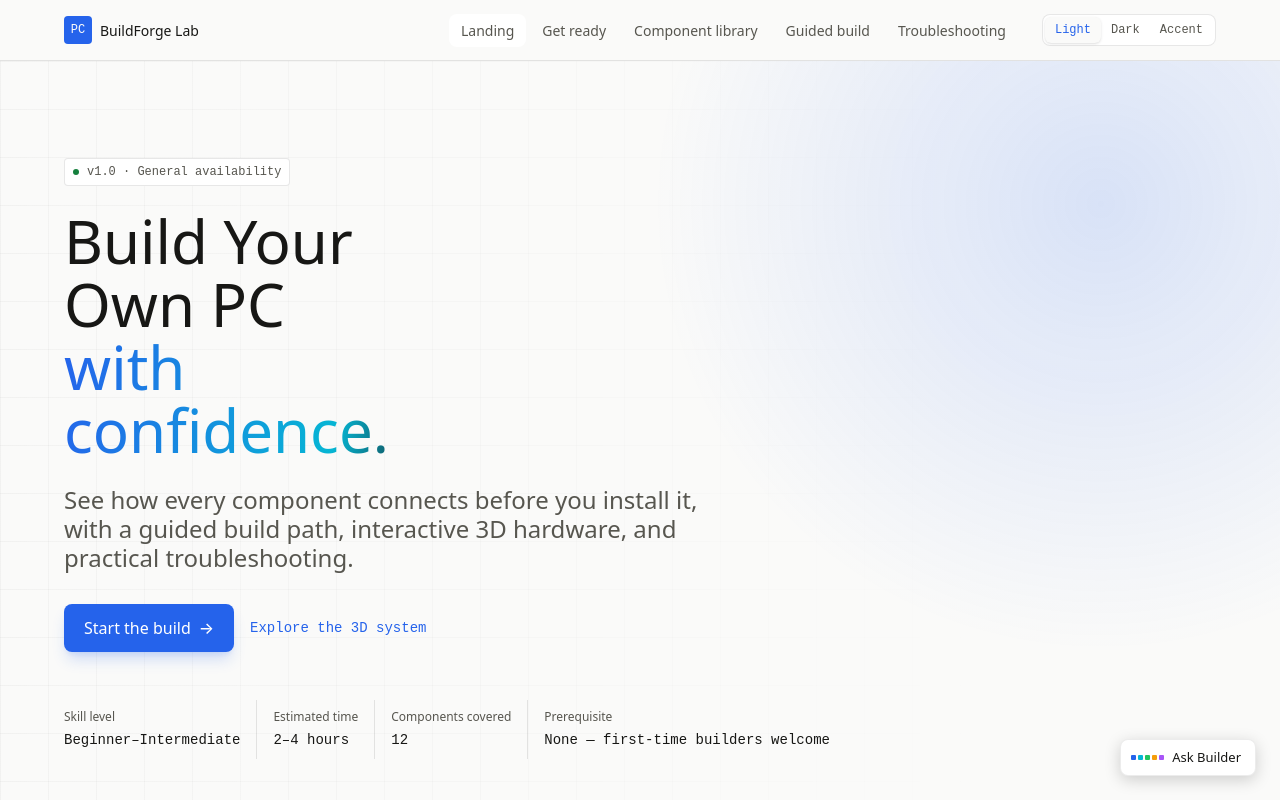
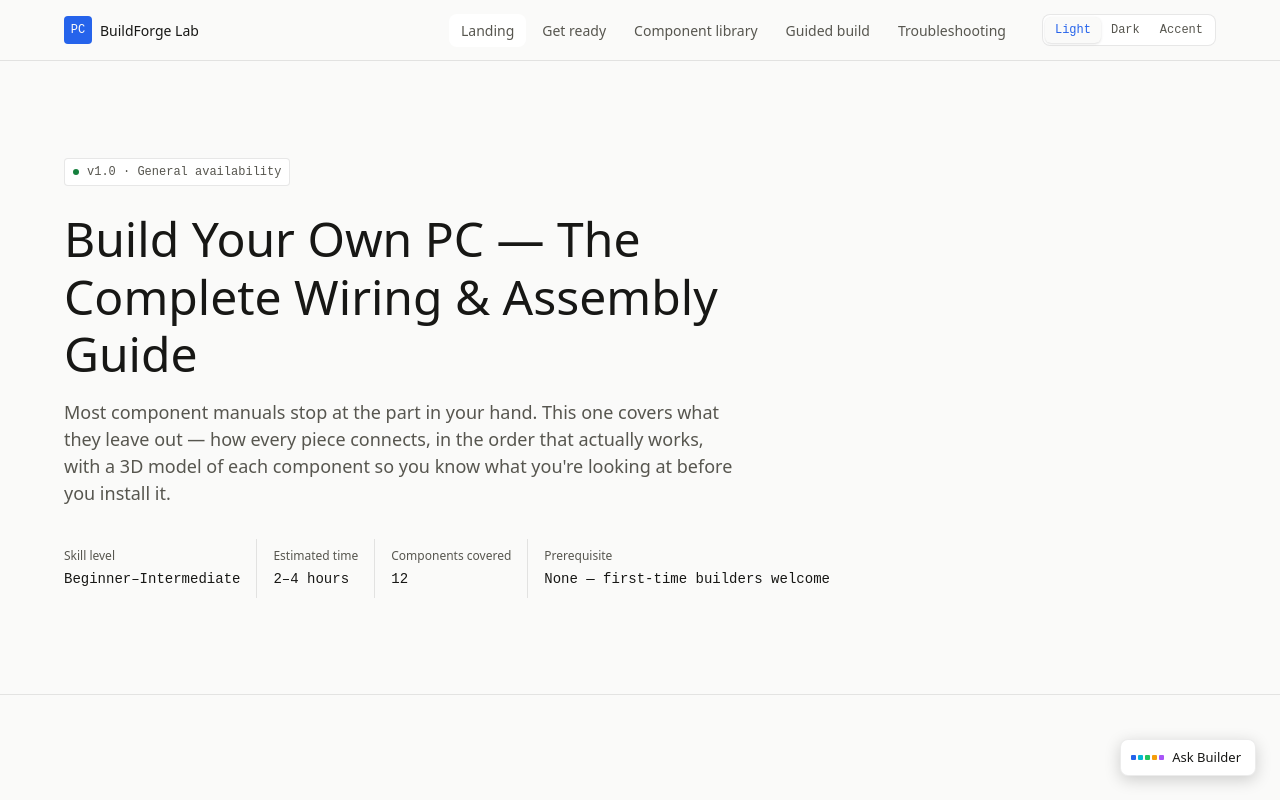
Before and after one commit to mdrayyanhussain2006/Manual-For-PC-Build, an Astro site: page / in a window 1280 px wide. Shown: the top 800 px of the page. Built offline with nearby package versions, Linux system fonts and the light colour scheme; Astro itself is replaced by a stand-in of ours; a small style sheet from the web is missing.

Commit message:
Revert landing hero redesign

```diff
--- a/src/pages/index.astro
+++ b/src/pages/index.astro
@@ -46,40 +46,26 @@ const sections = [
 ---
 
 <BaseLayout title="BuildForge Lab — v1.0">
-  <section class="bf-hero border-b border-primary/10">
-    <div class="bf-hero-grid" aria-hidden="true"></div>
-    <div class="relative z-10 mx-auto w-full max-w-content px-6 py-16 md:py-24">
-      <div class="max-w-4xl">
-        <p class="bf-hero-kicker inline-flex items-center gap-2 rounded-badge border border-primary/10 bg-surface-raised px-2 py-1 font-mono text-xs text-secondary">
-          <span class="size-1.5 rounded-full bg-success" aria-hidden="true"></span>
-          v1.0 · General availability
-        </p>
+  <!-- Hero: release-notes style -->
+  <section class="border-b border-primary/10">
+    <div class="mx-auto w-full max-w-content px-6 py-16 md:py-24">
+      <p class="inline-flex items-center gap-2 rounded-badge border border-primary/10 bg-surface-raised px-2 py-1 font-mono text-xs text-secondary">
+        <span class="size-1.5 rounded-full bg-success" aria-hidden="true"></span>
+        v1.0 · General availability
+      </p>
 
-        <h1 class="bf-hero-title mt-6 text-3xl font-medium md:text-5xl lg:text-6xl">
-          Build Your Own PC
-          <span>with confidence.</span>
-        </h1>
+      <h1 class="mt-6 max-w-3xl text-2xl font-medium md:text-3xl">
+        Build Your Own PC — The Complete Wiring & Assembly Guide
+      </h1>
 
-        <p class="mt-6 max-w-2xl text-lg text-secondary md:text-xl">
-          See how every component connects before you install it, with a guided
-          build path, interactive 3D hardware, and practical troubleshooting.
-        </p>
+      <p class="mt-4 max-w-2xl text-lg text-secondary">
+        Most component manuals stop at the part in your hand. This one covers
+        what they leave out — how every piece connects, in the order that
+        actually works, with a 3D model of each component so you know what
+        you're looking at before you install it.
+      </p>
 
-        <div class="mt-8 flex flex-wrap items-center gap-4">
-          <a
-            href="/build/"
-            class="bf-hero-cta inline-flex items-center gap-2 rounded-card bg-accent px-5 py-3 font-medium text-white shadow-lg shadow-accent/20 transition-transform hover:-translate-y-0.5"
-          >
-            Start the build
-            <span aria-hidden="true">→</span>
-          </a>
-          <a href="#pc-3d-scroll-section" class="font-mono text-sm font-medium text-accent underline-offset-4 hover:underline">
-            Explore the 3D system
-          </a>
-        </div>
-      </div>
-
-      <div class="mt-12 max-w-4xl">
+      <div class="mt-8">
         <StatGroup stats={buildProfile} />
       </div>
     </div>
--- a/src/styles/global.css
+++ b/src/styles/global.css
@@ -187,67 +187,6 @@ html.no-transition *::after,
 body.no-transition,
 body.no-transition * {
   transition: none !important;
-}
-
-/* Landing hero atmosphere and display treatment */
-.bf-hero {
-  position: relative;
-  isolation: isolate;
-  overflow: hidden;
-  background:
-    radial-gradient(circle at 86% 18%, color-mix(in srgb, var(--accent) 16%, transparent), transparent 28rem),
-    var(--surface);
-}
-
-.bf-hero-grid {
-  position: absolute;
-  inset: 0;
-  opacity: 0.45;
-  pointer-events: none;
-  background-image:
-    linear-gradient(var(--border-subtle) 1px, transparent 1px),
-    linear-gradient(90deg, var(--border-subtle) 1px, transparent 1px);
-  background-size: 48px 48px;
-  mask-image: linear-gradient(to right, black, transparent 82%);
-}
-
-.bf-hero-title {
-  max-width: 11ch;
-  line-height: 1.05;
-  letter-spacing: 0;
-}
-
-.bf-hero-title span {
-  display: block;
-  color: transparent;
-  background: linear-gradient(100deg, var(--accent), #06b6d4 72%, var(--text-primary));
-  background-clip: text;
-  -webkit-background-clip: text;
-}
-
-.bf-hero-kicker {
-  animation: bf-rise 500ms ease both;
-}
-
-.bf-hero-title {
-  animation: bf-rise 650ms 80ms ease both;
-}
-
-.bf-hero-cta {
-  animation: bf-rise 650ms 160ms ease both;
-}
-
-@keyframes bf-rise {
-  from { opacity: 0; transform: translateY(10px); }
-  to { opacity: 1; transform: translateY(0); }
-}
-
-@media (prefers-reduced-motion: reduce) {
-  .bf-hero-kicker,
-  .bf-hero-title,
-  .bf-hero-cta {
-    animation: none;
-  }
 }
 
 /* ============================================================
```
